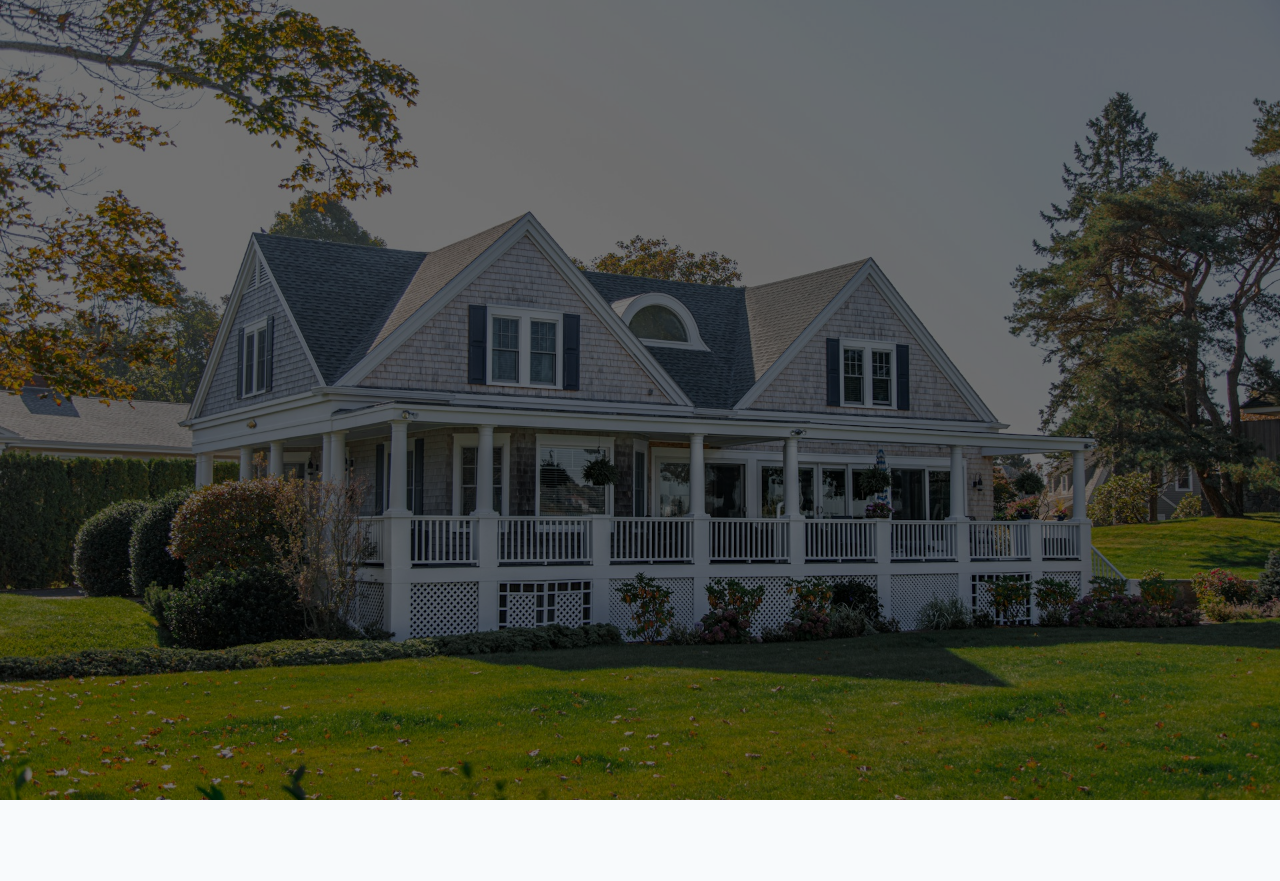
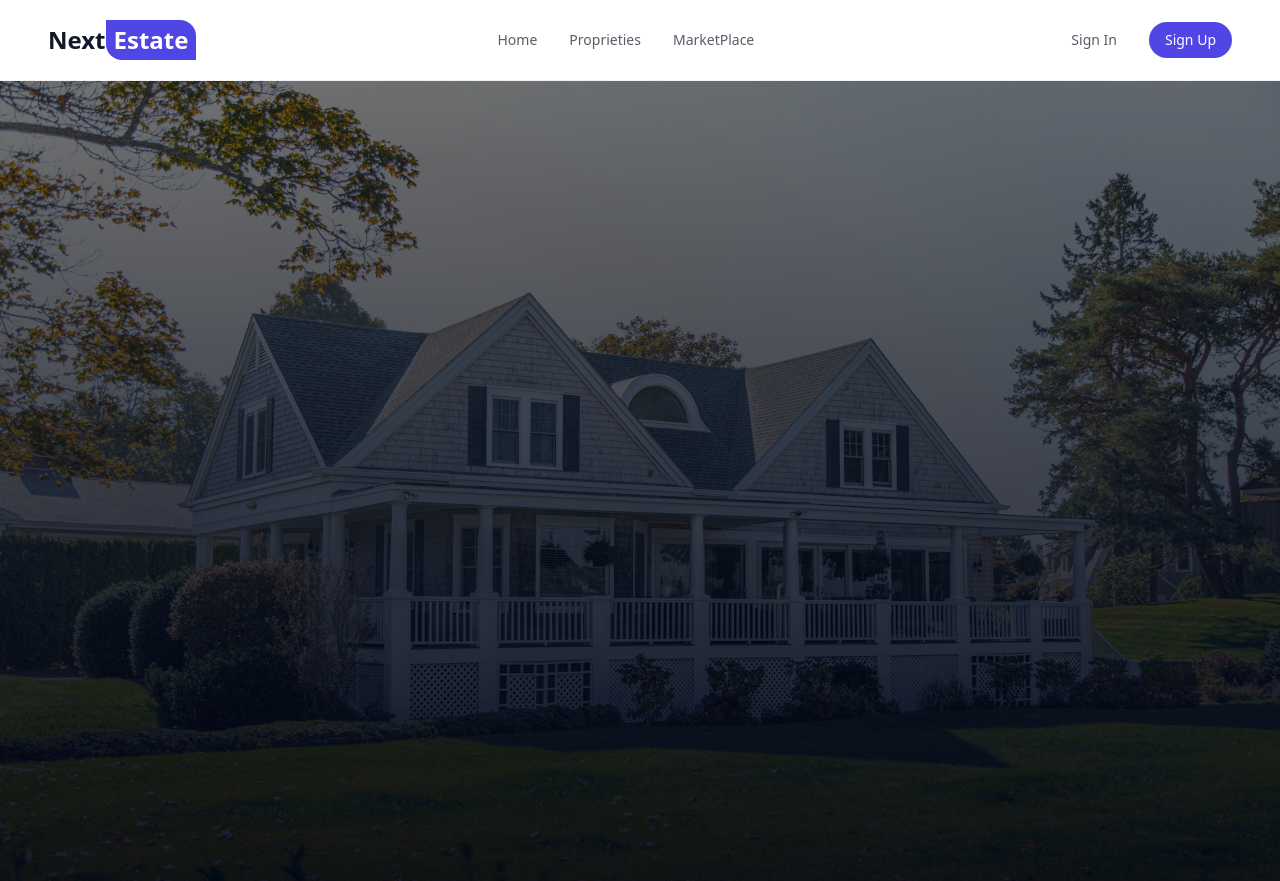
Before and after one commit to Maylon-tech/Real-Estate-app, a Next.js app: page / in a window 1280 px wide. Before the commit the page ends 800 px from the top, so only its background shows below. Built offline with nearby package versions, Linux system fonts and the light colour scheme.

Commit message:
build navbar

```diff
--- a/src/app/page.tsx
+++ b/src/app/page.tsx
@@ -1,11 +1,17 @@
 import Layout from "@/components/layouts/Layout";
+import Navbar from "@/components/navbar/Navbar";
 
 
 export default function Home() {
   return (
     <Layout>
+      <Navbar variant="solid" />
       <section className="relative flex min-h-screen items-center overflow-hidden bg-[url('/images/hero.jpg')] bg-cover bg-center pt-32 lg-pt-36 py-2">
+        {/* OVerlay */}
         <div className="absolute inset-0 bg-black/55"></div>
+
+        {/* Gradient */}
+        <div className="absolute inset-0 bg-linear-to-t from-slate-950/80 via-slate-900/50 to-transparent"></div>
       </section>
     </Layout>
   );
--- /dev/null
+++ b/src/components/navbar/Navbar.tsx
@@ -0,0 +1,70 @@
+import Link from "next/link"
+
+
+interface NavbarProps {
+    variant?: "transparent" | "solid"
+}
+
+const navLinks = [
+    "Home",
+    "Proprieties",
+    "MarketPlace"
+]
+
+
+const Navbar = (
+    { variant = "transparent" }: NavbarProps) => {
+
+    const isTransparent = variant === "transparent"
+
+  return (
+      <section className={
+          `absolute top-0 left-0 w-full z-50
+          ${isTransparent ? "absolute" : "sticky border-b border-black/5 bg-card"}`
+      }>
+      <div className="mx-auto max-w-7xl px-6 lg:px-12">
+        <nav className={`flex h-20 items-center justify-between ${isTransparent ? "mt-6 rounded-3xl border-white/10 bg-white/5 px-6 backdrop-blur-2xl" : "px-0"}`}>
+            {/* LOGO */}
+            <Link
+                href="/"
+                className="flex items-center text-2xl font-semibold"
+            >
+                <span className={isTransparent ? "text-gray-300" : "text-text"}>
+                    Next
+                </span>
+                <span className="bg-primary text-white px-2 py-1 rounded-tr-2xl rounded-bl-2xl">
+                    Estate
+                </span>
+            </Link>
+
+            {/* DESKTOP LINKS */}
+            <div className="hidden items-center gap-8 lg:flex">
+                {
+                    navLinks.map((item) => (
+                        <Link
+                            key={item}
+                            href={item === "Home" ? "/" : `/${item.toLowerCase()}`}
+                            className={`text-sm font-medium transition hover:text-primary ${isTransparent ? "text-white/80" : "text-text/70"}`}
+                        >
+                         {item}
+                        </Link>
+                    ))
+                }
+            </div>
+
+            {/* DESKTOP BUTTONS */}
+            <div className="hidden items-center gap-4 lg:flex">
+                <button className={`rounded-full px-4 py-2 text-sm font-medium transition hover:bg-primary/10 ${isTransparent ? "text-white/80" : "text-text/70"}`}>
+                    Sign In
+                </button>
+                <button className={`rounded-full bg-primary px-4 py-2 text-sm font-medium text-white transition hover:bg-primary/80 ${isTransparent ? "text-white/80" : "text-text/70"}`}>
+                    Sign Up
+                </button>
+            </div>
+        </nav>
+      </div>
+    </section>
+  )
+}
+
+export default Navbar
--- /dev/null
+++ b/src/components/ui/Button.tsx
@@ -0,0 +1,34 @@
+import { ButtonHTMLAttributes, ReactNode } from "react"
+
+
+type ButtonProps = ButtonHTMLAttributes<HTMLButtonElement> & {
+    variant: "primary" | "outline",
+    icon?: ReactNode,
+    iconPosition?: "left" | "right",
+    fullWidth?: boolean,
+    loading?: boolean
+}
+
+
+const Button = ({
+    variant = "primary",
+    children,
+    icon,
+    iconPosition = "left",
+    fullWidth = false,
+    loading = false,
+    disabled,
+    className,
+    ...props
+}:ButtonProps) => {
+  return (
+    <button
+        disabled={loading || disabled}
+        className={``}
+    >
+      BUTTON
+    </button>
+  )
+}
+
+export default Button
```
